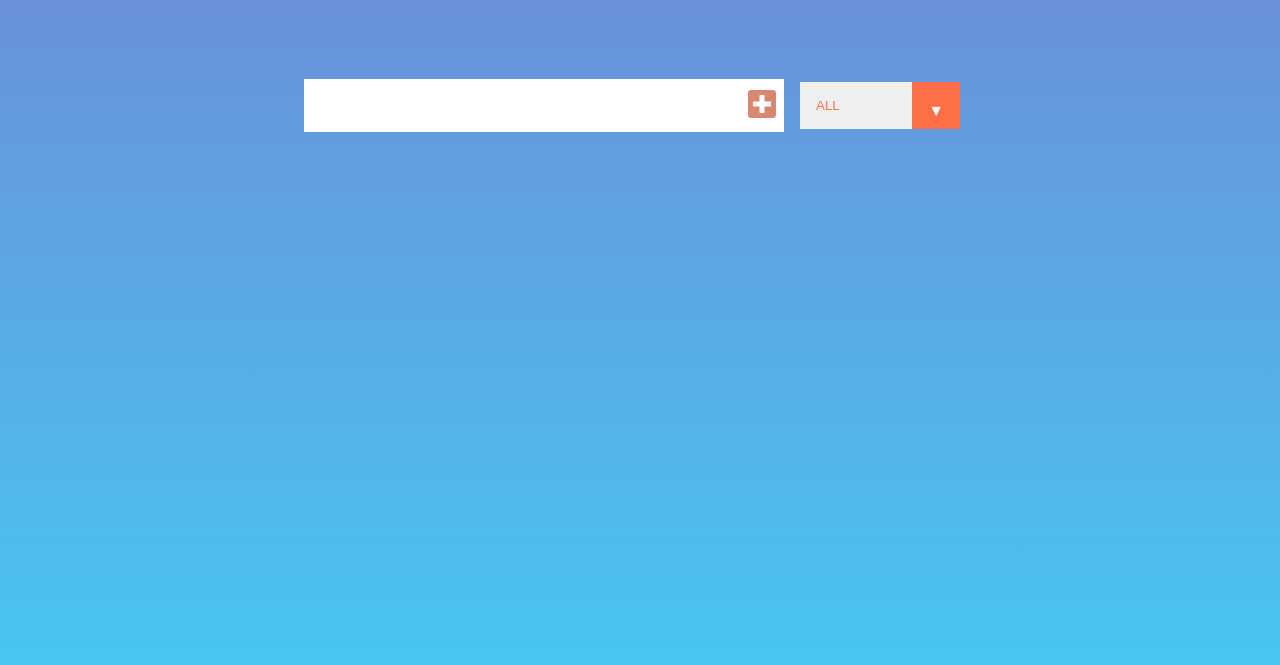
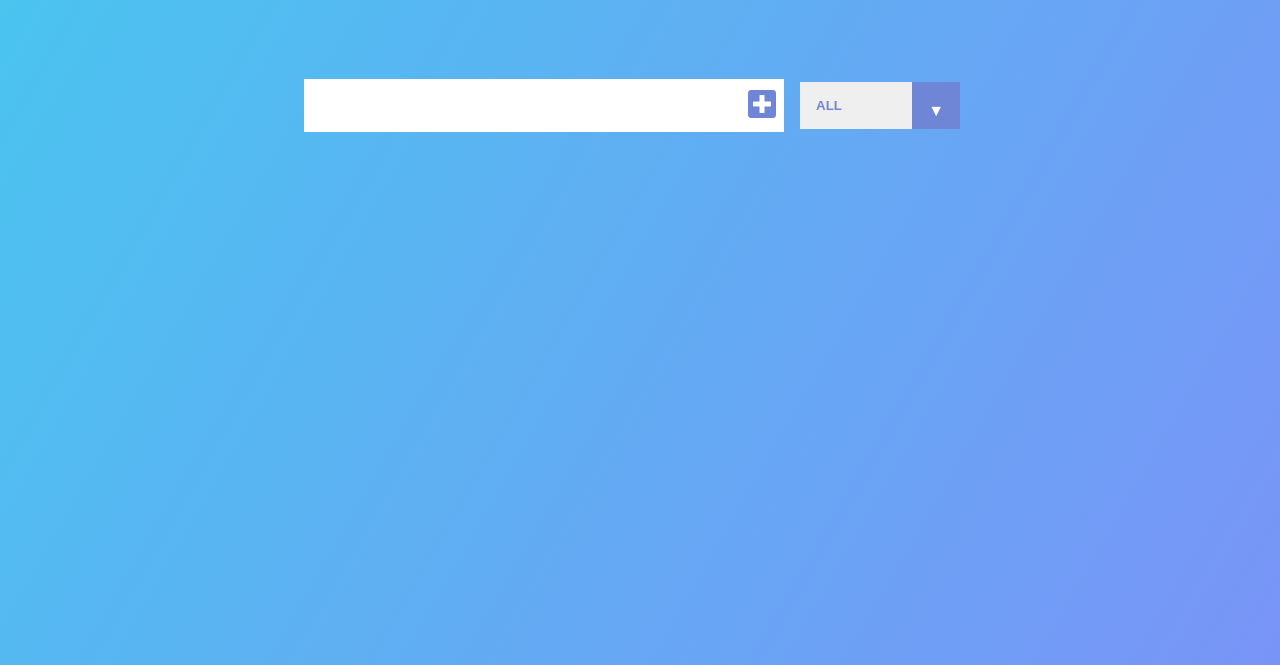
Before and after one commit to vijay0707/Todo-List-JS, a plain HTML site: page index.html in a window 1280 px wide. Both pictures are taken after a click on the button 1233 px from the left and 80 px from the top of the page. Shown: the part 135-800 px from the top of the page. Drawn offline with Linux system fonts and the light colour scheme.

Commit message:
Update style.css

```diff
--- a/style.css
+++ b/style.css
@@ -123,6 +123,7 @@ select{
     width: 10rem;
     cursor: pointer;
     padding: 1rem;
+    font-weight: bold;
 }
 
 .select::after{
@@ -156,7 +157,7 @@ select{
 }
 
 .change-bg{
-    background-image: linear-gradient(to top, #48c6ef 0%, #6f86d6 100%);
+    background-image: linear-gradient(120deg, #48c6ef 0%, #7994f7 100%);
 
 }
 
@@ -167,3 +168,32 @@ select{
 .change-icon{
     transform: scaleX(-1);
 }
+
+.change-button{
+    color: #6f86d6;
+    background: white;
+}
+
+.change-button:hover{
+    color: #ffff;
+    background: #6f86d6;
+}
+
+.change-filter{
+    color: white;
+}
+
+.change-filter::after{
+    content:"\25BC";
+    background: #6f86d6;
+}
+
+.change-filter:hover::after{
+    content:"\25BC";
+    background: white;
+    color: #6f86d6;
+}
+
+.change-filter1{
+    color:#6f86d6;
+}
```
